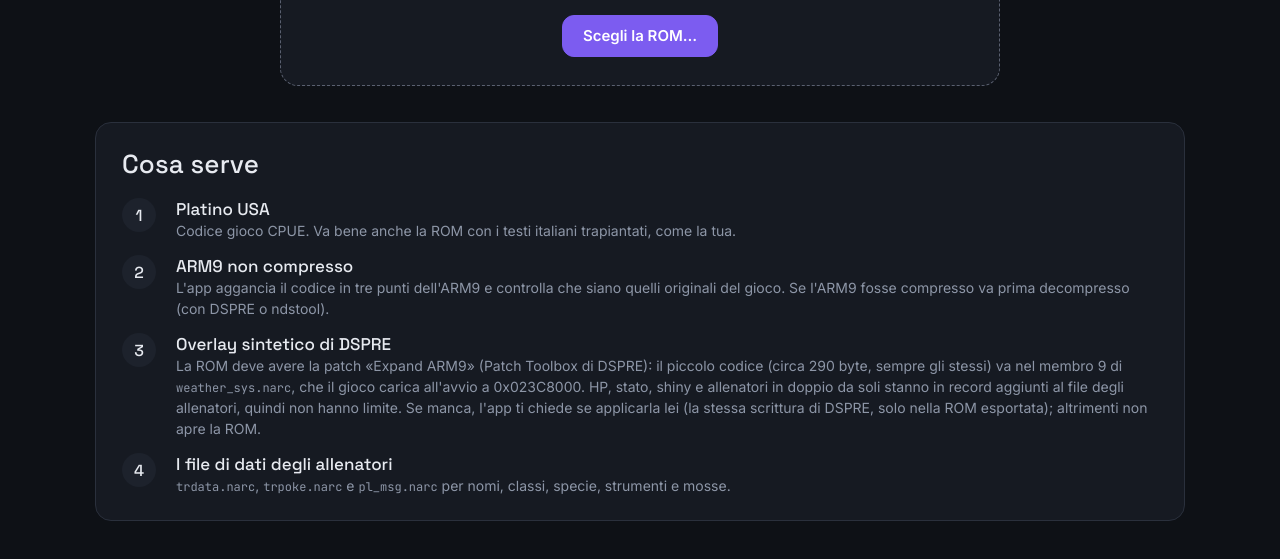
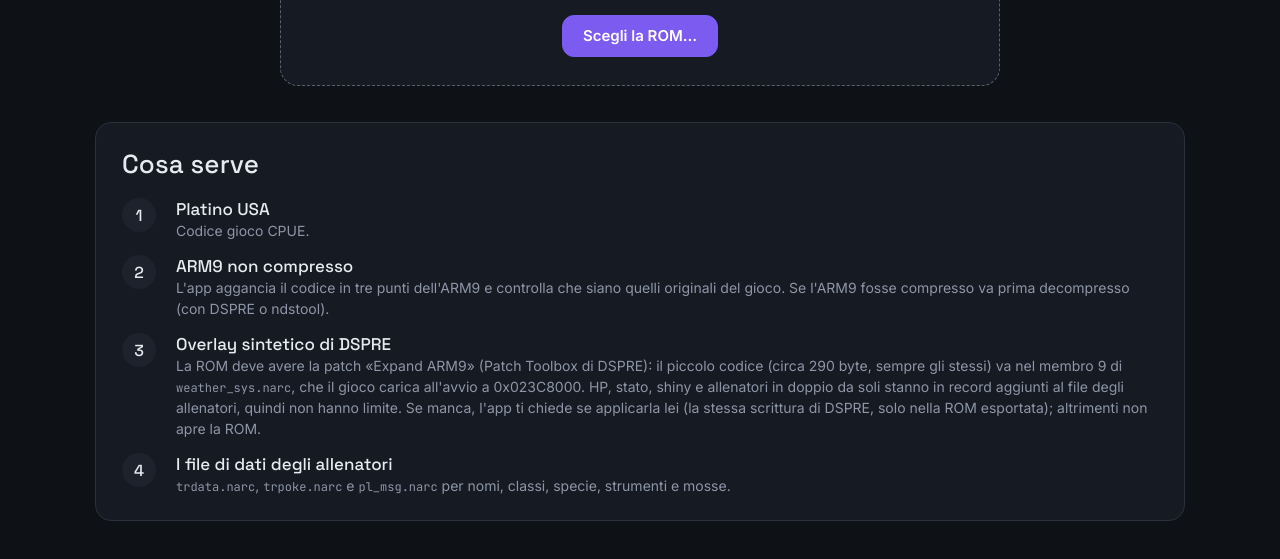
Before and after one commit to kkvzn/Plat-Trainer-Editor, an Electron app: page index.html in a window 1280 px wide. Shown: the part 249-808 px from the top of the page. Drawn offline with Linux system fonts and the light colour scheme.

Commit message:
Rimuovi frase sulla ROM con testi italiani

```diff
--- a/index.html
+++ b/index.html
@@ -278,7 +278,7 @@ table.t td{padding:6px 8px;border-bottom:1px solid var(--line)}
   <div class="card req">
     <h2>Cosa serve</h2>
     <ul>
-      <li><span class="ic">1</span><div><b>Platino USA</b><small>Codice gioco CPUE. Va bene anche la ROM con i testi italiani trapiantati, come la tua.</small></div></li>
+      <li><span class="ic">1</span><div><b>Platino USA</b><small>Codice gioco CPUE.</small></div></li>
       <li><span class="ic">2</span><div><b>ARM9 non compresso</b><small>L'app aggancia il codice in tre punti dell'ARM9 e controlla che siano quelli originali del gioco. Se l'ARM9 fosse compresso va prima decompresso (con DSPRE o ndstool).</small></div></li>
       <li><span class="ic">3</span><div><b>Overlay sintetico di DSPRE</b><small>La ROM deve avere la patch «Expand ARM9» (Patch Toolbox di DSPRE): il piccolo codice (circa 290 byte, sempre gli stessi) va nel membro 9 di <span class="mono">weather_sys.narc</span>, che il gioco carica all'avvio a 0x023C8000. HP, stato, shiny e allenatori in doppio da soli stanno in record aggiunti al file degli allenatori, quindi non hanno limite. Se manca, l'app ti chiede se applicarla lei (la stessa scrittura di DSPRE, solo nella ROM esportata); altrimenti non apre la ROM.</small></div></li>
       <li><span class="ic">4</span><div><b>I file di dati degli allenatori</b><small><span class="mono">trdata.narc</span>, <span class="mono">trpoke.narc</span> e <span class="mono">pl_msg.narc</span> per nomi, classi, specie, strumenti e mosse.</small></div></li>
```
